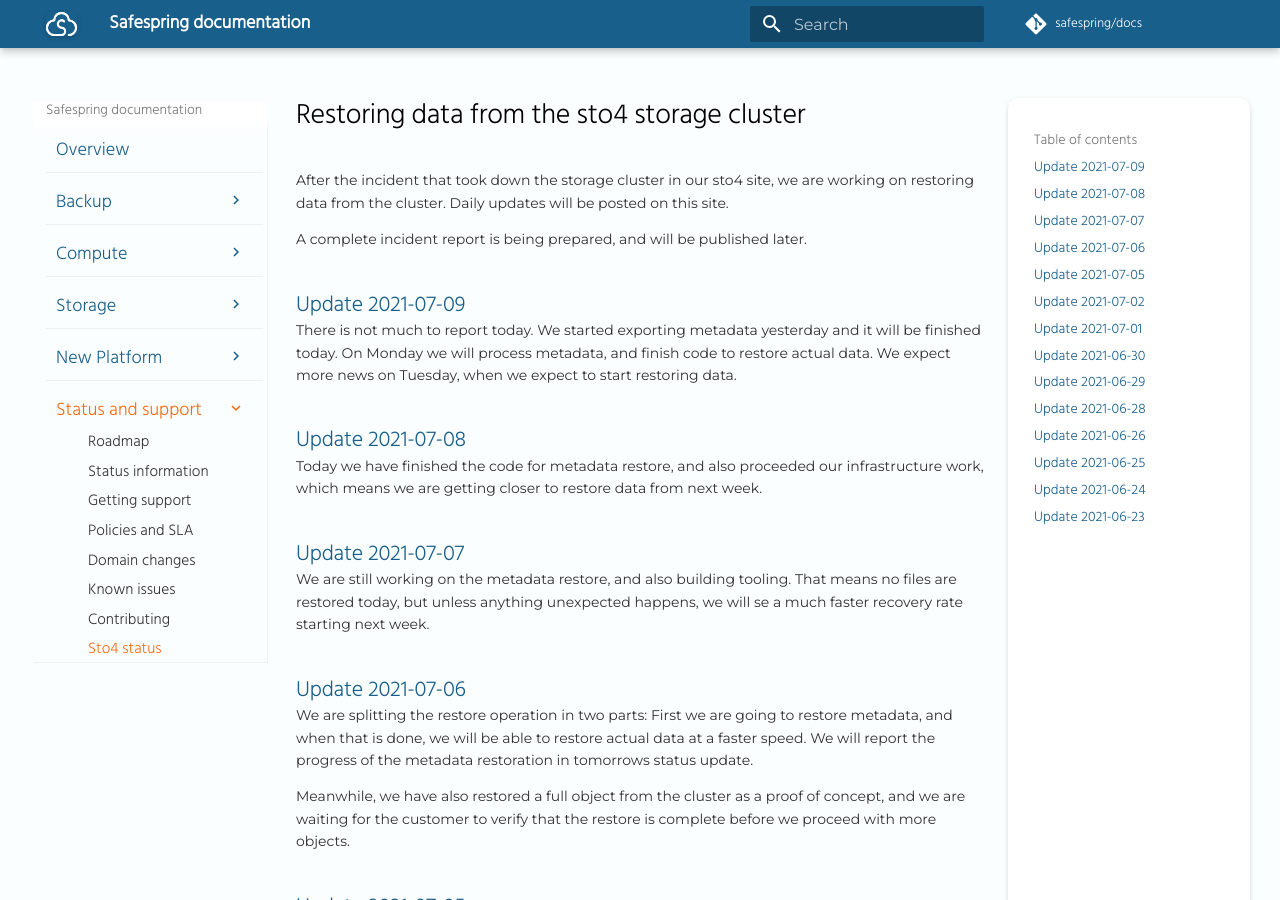
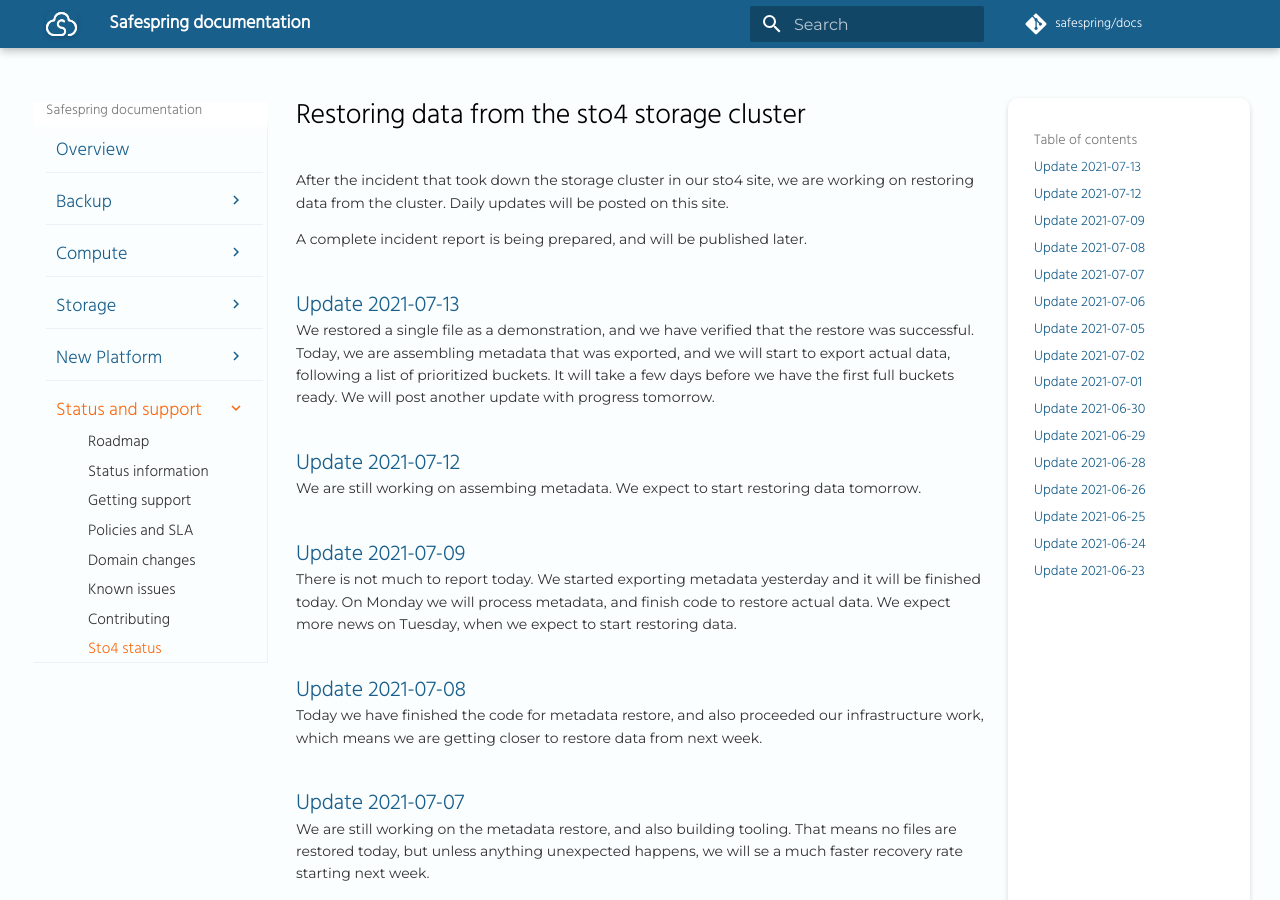
Before and after one commit to safespring/docs, an MkDocs documentation site: the page built from content/service/sto4_storage.md, in a window 1280 px wide and 900 px high. Built offline with MkDocs 1.6.1 and Material for MkDocs 9.7.7, drawn with Linux system fonts in a browser that asks for light colours; a script that is not in the unit is left out; comment, search, counter and statistics services are not loaded; old or Windows-style settings are respelled for this version of MkDocs.

Commit message:
daily update for sto4

```diff
--- a/content/service/sto4_storage.md
+++ b/content/service/sto4_storage.md
@@ -3,6 +3,13 @@
 After the incident that took down the storage cluster in our sto4 site, we are working on restoring data from the cluster. Daily updates will be posted on this site.
 
 A complete incident report is being prepared, and will be published later.
+
+## Update 2021-07-13
+
+We restored a single file as a demonstration, and we have verified that the restore was successful. Today, we are assembling metadata that was exported, and we will start to export actual data, following a list of prioritized buckets. It will take a few days before we have the first full buckets ready. We will post another update with progress tomorrow.
+## Update 2021-07-12
+
+We are still working on assembing metadata. We expect to start restoring data tomorrow.
 
 ## Update 2021-07-09
 
```
